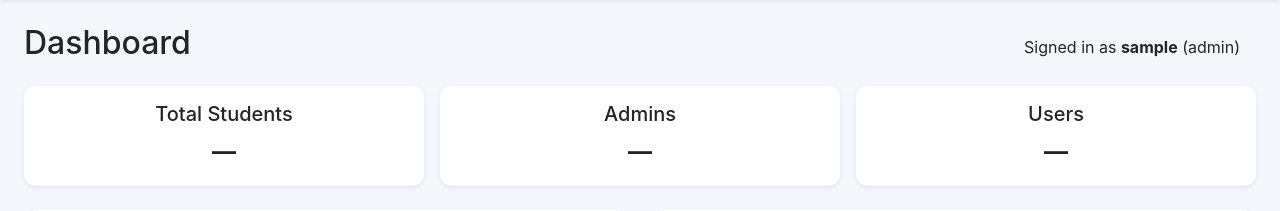
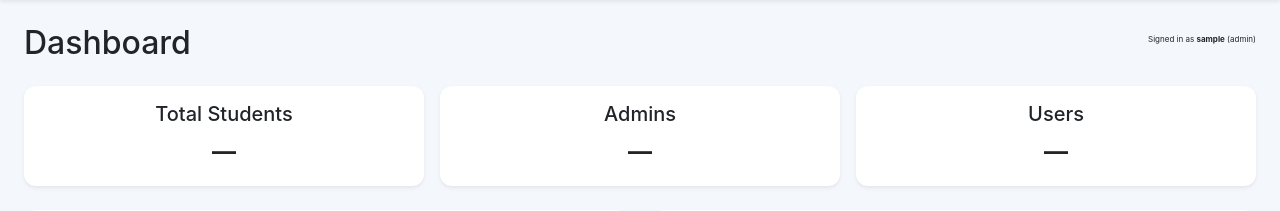
Before and after one commit to OmrajeAmbure/DBMS-MiniProject, a Flask app: template templates/dashboard.html in a window 1280 px wide. Shown: the part 55-266 px from the top of the page. Run offline with Flask 3, Linux system fonts and the light colour scheme; the template is opened without the code that fills it: most values are stand-ins (such as "Sample title", 1, 10 or a date in 2020); some libraries are stand-ins or nearby versions.

```diff
--- a/templates/dashboard.html
+++ b/templates/dashboard.html
@@ -5,7 +5,7 @@
     <div class="d-flex justify-content-between align-items-center mb-3">
       <h2>Dashboard</h2>
       <div>
-        <span class="me-3">Signed in as <strong>{{ username }}</strong> ({{ role }})</span>
+        <p style="font-size: 8px;">Signed in as <strong>{{ username }}</strong> ({{ role }})</p>
       </div>
     </div>
 
```
